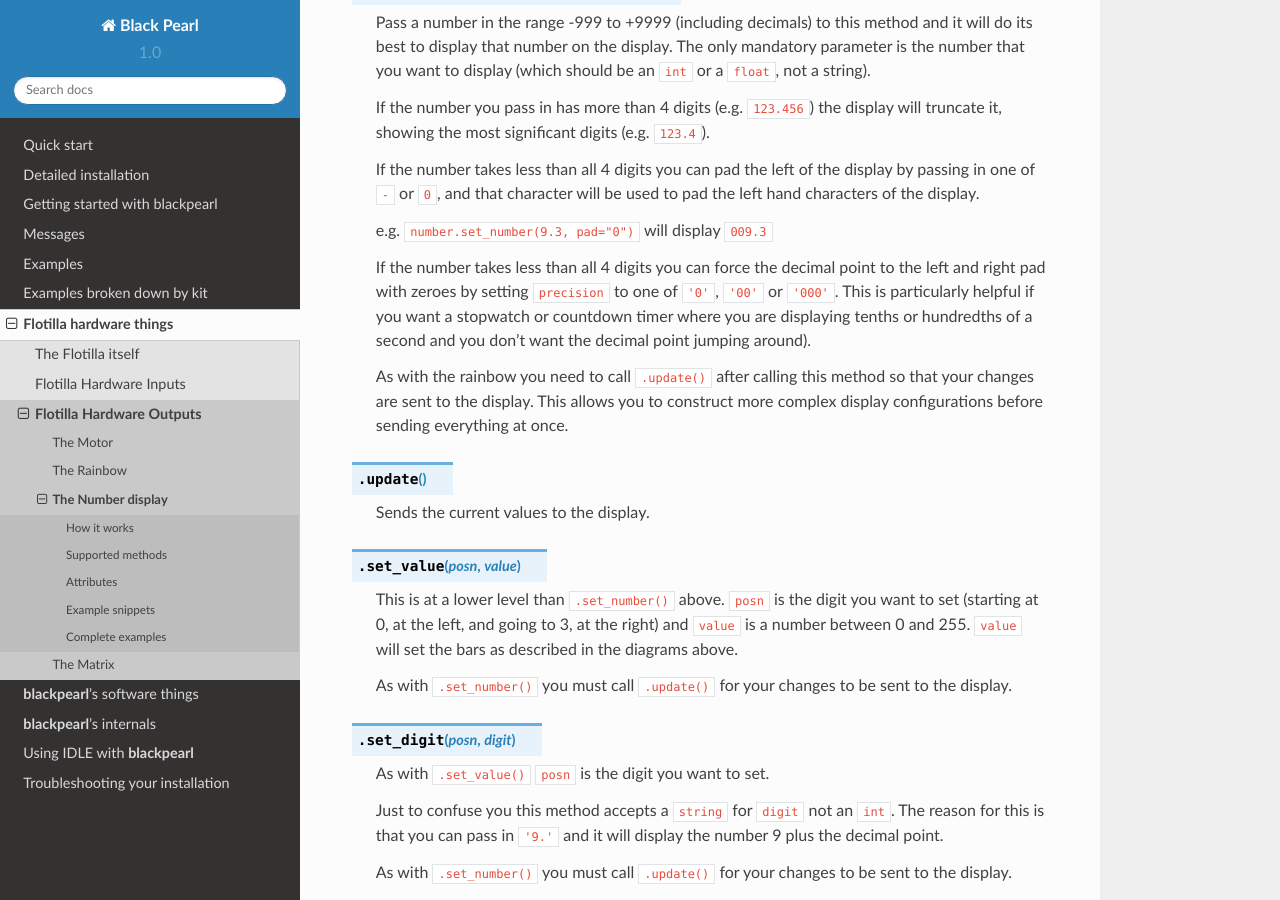
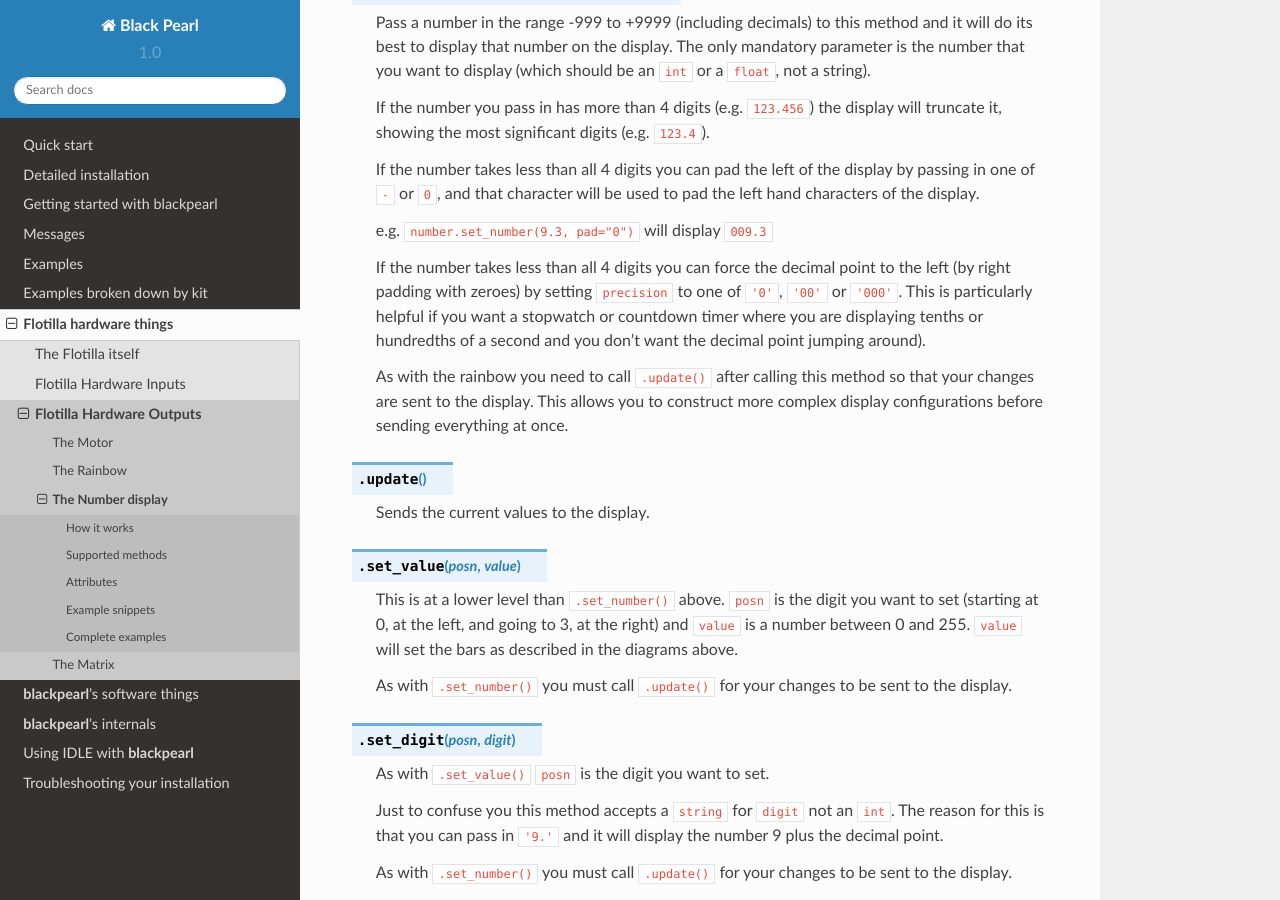
Before and after one commit to offmessage/blackpearl, a Sphinx documentation site: the page built from docs/hardware/outputs/number.rst, in a window 1280 px wide and 900 px high, scrolled down 2054 px. Built offline with Sphinx 7.4.7 and the Read the Docs theme 2.0.0, drawn with Linux system fonts in a browser that asks for light colours.

Commit message:
Betterer English

```diff
--- a/docs/hardware/outputs/number.rst
+++ b/docs/hardware/outputs/number.rst
@@ -90,7 +90,7 @@
    e.g. ``number.set_number(9.3, pad="0")`` will display ``009.3``
 
    If the number takes less than all 4 digits you can force the decimal point to
-   the left and right pad with zeroes by setting ``precision`` to one of
+   the left (by right padding with zeroes) by setting ``precision`` to one of
    ``'0'``, ``'00'`` or ``'000'``. This is particularly helpful if you want
    a stopwatch or countdown timer where you are displaying tenths or hundredths
    of a second and you don't want the decimal point jumping around).
```
